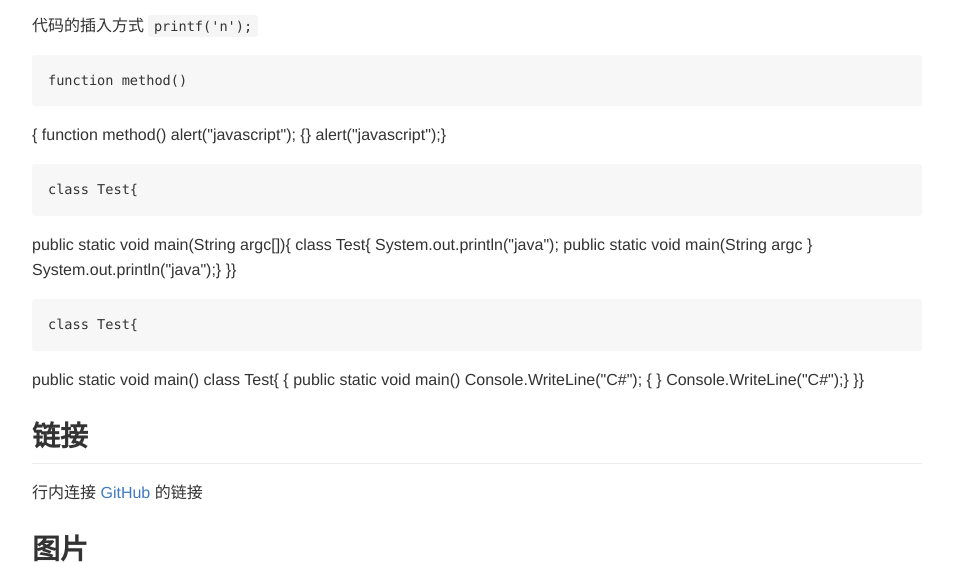
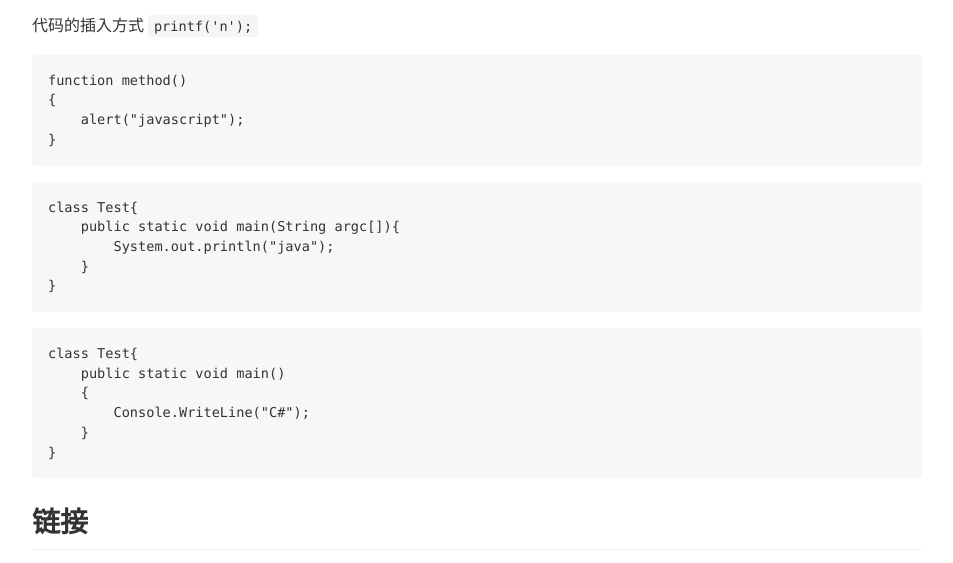
Before and after one commit to HiSunzhenliang/MarkdownParser, a plain HTML site: page output/index.html in a window 1280 px wide. Shown: the part 2172-2735 px from the top of the page, without its empty margins (163-1116 px from the left). Drawn offline with Linux system fonts and the light colour scheme.

Commit message:
Bugfixed-代码块问题

```diff
--- a/output/index.html
+++ b/output/index.html
@@ -64,19 +64,19 @@
 </li>
 </ul>
 </li>
-</ul><h1 id="tag1">轻量级标记语言 Markdown</h1><h2 id="tag2">起源</h2><p>Markdown是<a href="http://daringfireball.net/projects/markdown/syntax"title="">Daring Fireball</a>的作者John Gruber发明，身为Blogger，可能他也觉得传统的HTML有些复杂吧，退一步来讲，若是一个毫无计算机基础的Blogger，根本也没必要去掌握那些复杂的标签语言知识。</p><h2 id="tag3">发展</h2><p>越来越多的软件和服务支持 Markdown 语法，应该说，Mac上大多数的写作软件都支持它。在线工具同样有很多，如果你的博客基于Wordpress或是 blogger，它同样支持发布。</p><p>不仅仅是写博客，一切文章都可以用Markdown语法来写，比如说你想将一个标题加大字体，只需要在相应文字前面加上一个#或是在它的下一行加上一些等号即可，还有比这更简单的调整格式方式吗？</p><h2 id="tag4">语法参见</h2><p><a href="http://daringfireball.net/projects/markdown/syntax"title="">官方语法说明</a></p><h2 id="tag5">示例</h2><hr color=#CCCCCC size=1 /><h2 id="tag6">标题</h2><h1 id="tag7">一级标题</h1><h2 id="tag8">二级标题</h2><h3 id="tag9">三级标题</h3><h4 id="tag10">四级标题</h4><h5 id="tag11">五级标题</h5><h6 id="tag12">六级标题</h6><h2 id="tag13">强调</h2><ul><li><p> <strong>粗体</strong></p></li><li><p> <em>斜体</em></p></li></ul><h2 id="tag14">引用</h2><blockquote><p> 区块引用</p></blockquote><h2 id="tag15">列表</h2><ul><li> red</li><li> green</li><li> blue</li></ul><ol><li> red</li><li> green</li><li> blue</li></ol><h2 id="tag16">代码</h2><p>代码的插入方式 <code>printf('n');</code></p><pre><code>function method()
-</code></pre><p>{
-function method()    alert("javascript");
-{}
-    alert("javascript");}</p><pre><code>class Test{
-</code></pre><p>    public static void main(String argc[]){
-class Test{        System.out.println("java");
-    public static void main(String argc<a href=""title=""></a>    }
-        System.out.println("java");}
-    }}</p><pre><code>class Test{
-</code></pre><p>    public static void main()
-class Test{    {
-    public static void main()        Console.WriteLine("C#");
-    {    }
-        Console.WriteLine("C#");}
-    }}</p><h2 id="tag17">链接</h2><p>行内连接 <a href="https://github.com/"title="">GitHub</a> 的链接</p><h2 id="tag18">图片</h2><p><img alt="shiyanlou logo"src="https://static.shiyanlou.com/img/logo_03.png"title="" /></p></article></body></html>
+</ul><h1 id="tag1">轻量级标记语言 Markdown</h1><h2 id="tag2">起源</h2><p>Markdown是<a href="http://daringfireball.net/projects/markdown/syntax" title="">Daring Fireball</a>的作者John Gruber发明，身为Blogger，可能他也觉得传统的HTML有些复杂吧，退一步来讲，若是一个毫无计算机基础的Blogger，根本也没必要去掌握那些复杂的标签语言知识。</p><h2 id="tag3">发展</h2><p>越来越多的软件和服务支持 Markdown 语法，应该说，Mac上大多数的写作软件都支持它。在线工具同样有很多，如果你的博客基于Wordpress或是 blogger，它同样支持发布。</p><p>不仅仅是写博客，一切文章都可以用Markdown语法来写，比如说你想将一个标题加大字体，只需要在相应文字前面加上一个#或是在它的下一行加上一些等号即可，还有比这更简单的调整格式方式吗？</p><h2 id="tag4">语法参见</h2><p><a href="http://daringfireball.net/projects/markdown/syntax" title="">官方语法说明</a></p><h2 id="tag5">示例</h2><hr color=#CCCCCC size=1 /><h2 id="tag6">标题</h2><h1 id="tag7">一级标题</h1><h2 id="tag8">二级标题</h2><h3 id="tag9">三级标题</h3><h4 id="tag10">四级标题</h4><h5 id="tag11">五级标题</h5><h6 id="tag12">六级标题</h6><h2 id="tag13">强调</h2><ul><li><p> <strong>粗体</strong></p></li><li><p> <em>斜体</em></p></li></ul><h2 id="tag14">引用</h2><blockquote><p> 区块引用</p></blockquote><h2 id="tag15">列表</h2><ul><li> red</li><li> green</li><li> blue</li></ul><ol><li> red</li><li> green</li><li> blue</li></ol><h2 id="tag16">代码</h2><p>代码的插入方式 <code>printf('n');</code></p><pre><code>function method()
+{
+    alert("javascript");
+}
+</code></pre><pre><code>class Test{
+    public static void main(String argc[]){
+        System.out.println("java");
+    }
+}
+</code></pre><pre><code>class Test{
+    public static void main()
+    {
+        Console.WriteLine("C#");
+    }
+}
+</code></pre><h2 id="tag17">链接</h2><p>行内连接 <a href="https://github.com/" title="">GitHub</a> 的链接</p><h2 id="tag18">图片</h2><p><img alt="shiyanlou logo" src="https://static.shiyanlou.com/img/logo_03.png" title="" /></p></article></body></html>
```
Also changed, not shown: 3 other files.
